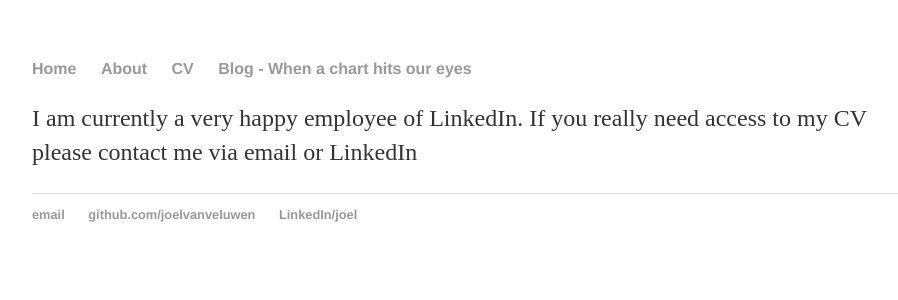
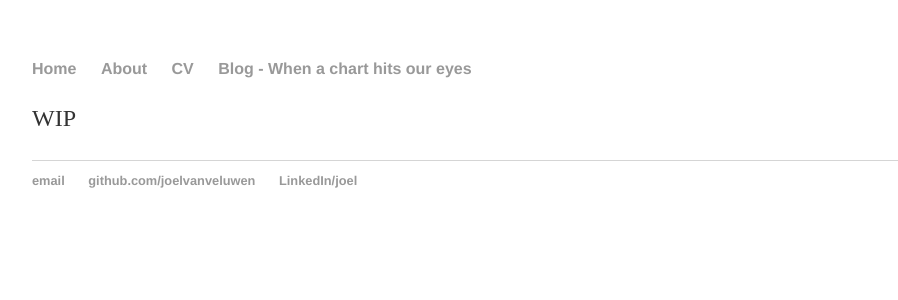
Before and after one commit to joelvanveluwen-zz/old_joelvanveluwen.github.io, a Jekyll site: the page built from cv/index.html, in a window 1280 px wide. Shown: the top 300 px of the page, without its empty margins (160-1058 px from the left). Built offline with Jekyll 4.4.1, drawn with Linux system fonts in a browser that asks for light colours.

Commit message:
Update index.html

```diff
--- a/cv/index.html
+++ b/cv/index.html
@@ -3,5 +3,5 @@ layout: default
 title: CV
 ---
 <div class="blurb">
-	<p>I am currently a very happy employee of LinkedIn. If you really need access to my CV please contact me via email or LinkedIn</p>
+	<p>WIP</p>
 </div><!-- /.blurb -->
```
